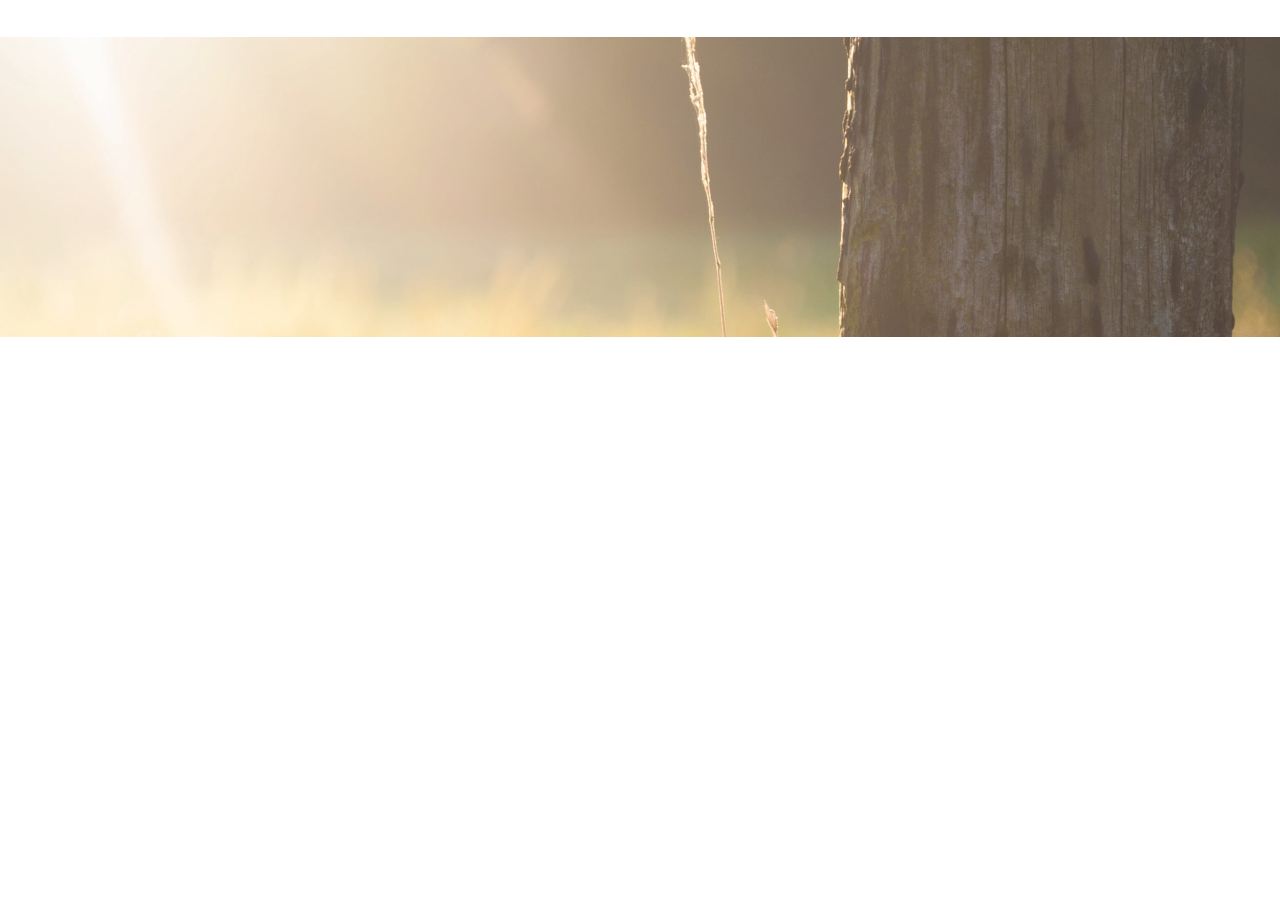
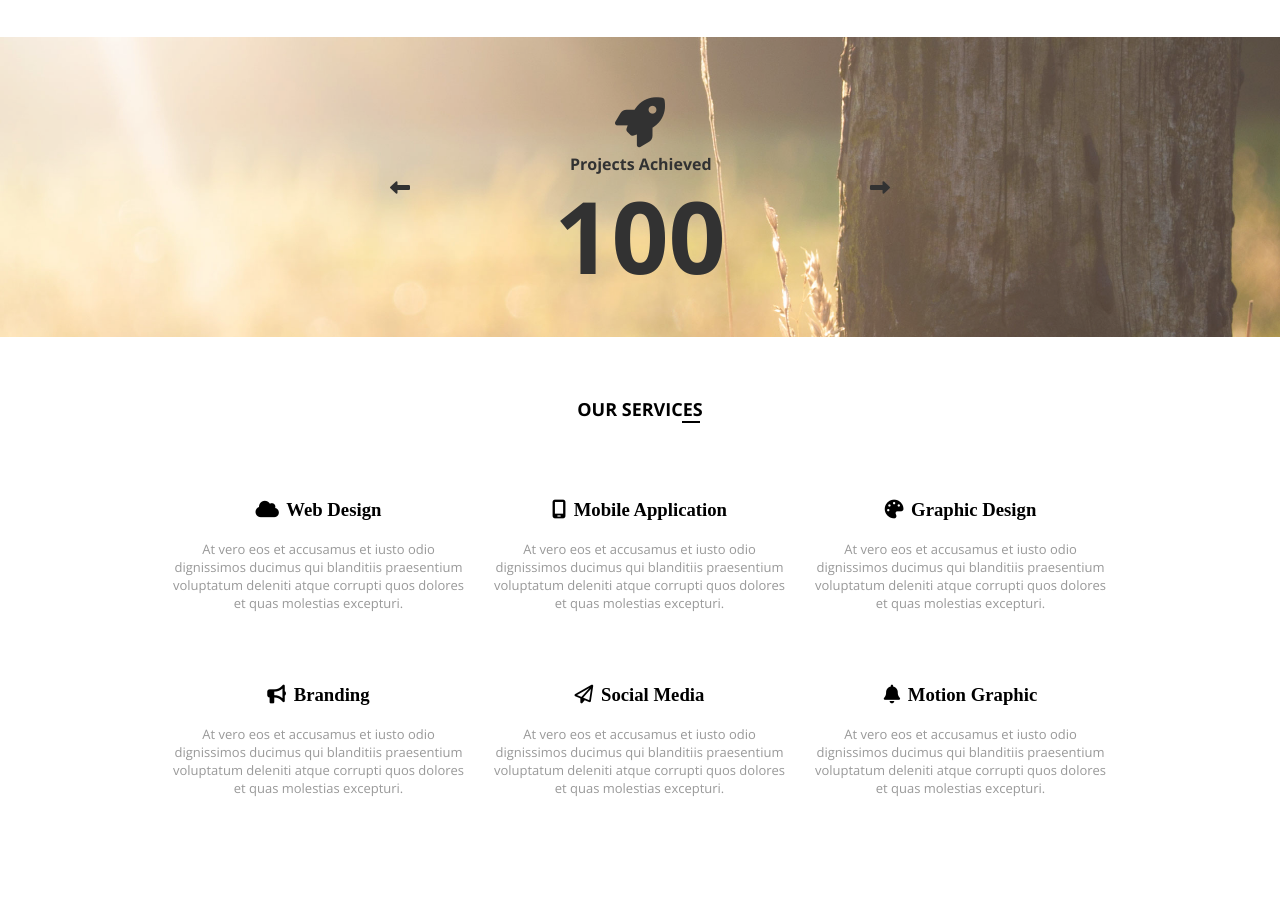
Before and after one commit to FurkanUcar7/New, a plain HTML site: page index.html in a window 1280 px wide. Shown: the part 1383-2293 px from the top of the page. Before the commit the page ends 1720 px from the top, so only its background shows below. Drawn offline with nearby package versions, Linux system fonts and the light colour scheme.

Commit message:
fixed foto ve services kısmı eklendi

```diff
--- a/index.html
+++ b/index.html
@@ -260,11 +260,78 @@
             </div>
         </div>
     </section>
-    <div class="kayan-foto">
-        <div class="on-div">
-
+        <!-- Kayan foto alanı -->
+        <section>
+            <div class="kayan-foto">
+                <div class="kayan-foto-inclusive">
+                    <i class="left-arrow  fa-solid fa-left-long fa-lg" style="color: #000000;"></i>
+                    <i class="right-arrow fa-solid fa-right-long fa-lg" style="color: #000000;"></i>
+                    <i class="rocket fa-solid fa-rocket fa-2-xl" style="color: #000000;"></i>
+                    <p class="kf-title open-sans">Projects Achieved</p>
+                    <p class="kf-100 open-sans">100</p>
+                </div>
+            </div>
+        </section>
+    <!-- Our Services alanı -->
+    <section>
+        <div class="page-center services-padding">
+            <div class="our-services-title open-sans">
+                OUR SERVICES
+            </div>
+            <div class="services-element">
+                <h3 class="element-title">
+                    <i class="services-icon fa-solid fa-cloud" style="color: #000000;"></i>
+                    Web Design
+                </h3>
+                <p class="element-p">
+                    At vero eos et accusamus et iusto odio dignissimos ducimus qui blanditiis praesentium voluptatum deleniti atque corrupti quos dolores et quas molestias excepturi.
+                </p>
+            </div>
+            <div class="services-element">
+                <h3 class="element-title">
+                    <i class="services-icon fa-solid fa-mobile-screen" style="color: #000000;"></i>
+                    Mobile Application
+                </h3>
+                <p class="element-p">
+                    At vero eos et accusamus et iusto odio dignissimos ducimus qui blanditiis praesentium voluptatum deleniti atque corrupti quos dolores et quas molestias excepturi.
+                </p>
+            </div>
+            <div class="services-element">
+                <h3 class="element-title">
+                    <i class="services-icon fa-solid fa-palette" style="color: #000000;"></i>
+                    Graphic Design
+                </h3>
+                <p class="element-p">
+                    At vero eos et accusamus et iusto odio dignissimos ducimus qui blanditiis praesentium voluptatum deleniti atque corrupti quos dolores et quas molestias excepturi.
+                </p>
+            </div>
+            <div class="services-element">
+                <h3 class="element-title">
+                    <i class="services-icon fa-solid fa-bullhorn" style="color: #000000;"></i>
+                    Branding
+                </h3>
+                <p class="element-p">
+                    At vero eos et accusamus et iusto odio dignissimos ducimus qui blanditiis praesentium voluptatum deleniti atque corrupti quos dolores et quas molestias excepturi.
+                </p>
+            </div>
+            <div class="services-element">
+                <h3 class="element-title">
+                    <i class="services-icon fa-regular fa-paper-plane" style="color: #000000;"></i>
+                    Social Media
+                </h3>
+                <p class="element-p">
+                    At vero eos et accusamus et iusto odio dignissimos ducimus qui blanditiis praesentium voluptatum deleniti atque corrupti quos dolores et quas molestias excepturi.
+                </p>
+            </div>
+            <div class="services-element">
+                <h3 class="element-title">
+                    <i class="services-icon fa-solid fa-bell" style="color: #000000;"></i>
+                    Motion Graphic
+                </h3>
+                <p class="element-p">
+                    At vero eos et accusamus et iusto odio dignissimos ducimus qui blanditiis praesentium voluptatum deleniti atque corrupti quos dolores et quas molestias excepturi.
+                </p>
+            </div>
         </div>
-    </div>
-
 </body>
 </html>
--- a/style.css
+++ b/style.css
@@ -408,3 +408,91 @@ span{
 .on-div{
     background-color:black;
 }
+
+.kayan-foto{
+    height: 300px;
+    background-image:url(./assets/img/parallax1.jpg);
+    background-size: cover;
+    background-attachment: fixed;
+    background-position: 300% -102px;
+    text-align: center;
+}
+
+.kayan-foto-inclusive{
+    width: 500px;
+    display: inline-block;
+    height: 80%;
+    margin-top: 30px;
+    position: relative;
+}
+
+.left-arrow{
+    position: absolute;
+    left: 0px;
+    top: 120px;
+}
+
+.right-arrow{
+    position: absolute;
+    right: 0px;
+    top: 120px;
+}
+
+.rocket{
+    font-size: 50px;
+    position: absolute;
+    left: 225px;
+    top: 30px;
+}
+
+.kf-title{
+    font-weight: bold;
+    position: absolute;
+    left: 180px;
+    top: 70px;
+}
+
+.kf-100{
+    font-weight: bold;
+    font-size: 100px;
+    margin: 100px 0px 0px 0px;
+}
+
+.services-padding{
+    padding: 60px 0px;
+}
+
+.our-services-title{
+    font-weight: bold;
+    text-align: center;
+    font-size: 18px;
+    margin-bottom: 60px;
+    position: relative;
+}
+
+.our-services-title::after{
+    content: "";
+    border: 0.110rem solid black;
+    display: block;
+    position: absolute;
+    font-weight: bold;
+    left: 522px;
+    width: 16px;
+}
+
+.services-element{
+    display: inline-block;
+    text-align: center;
+    width: 297px;
+    margin: 0px 10px 40px 10px;
+}
+
+.element-p{
+    color: #999;
+    font-family: 'Open Sans';
+    font-size: 13px;
+}
+
+.services-icon{
+    margin-right: 3px;
+}
```
